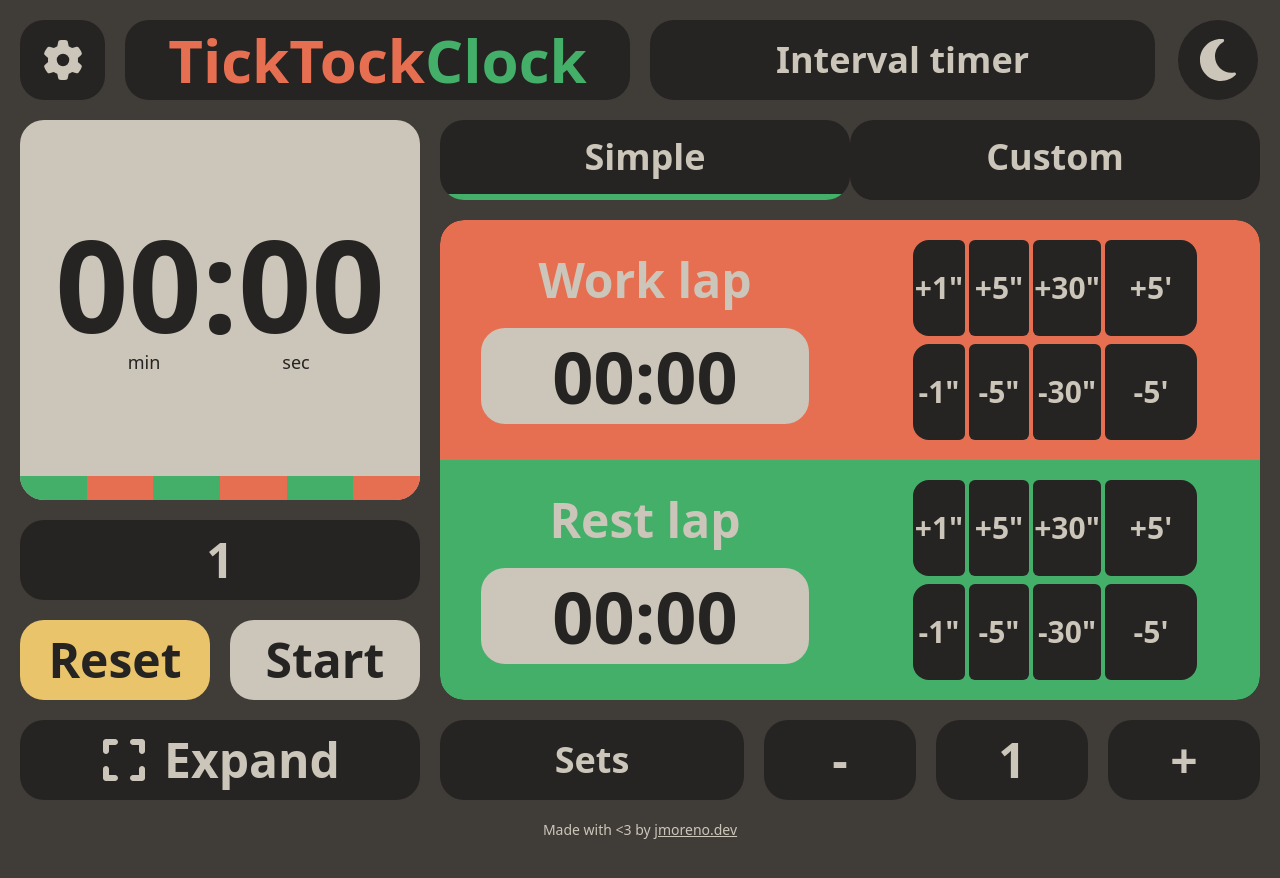
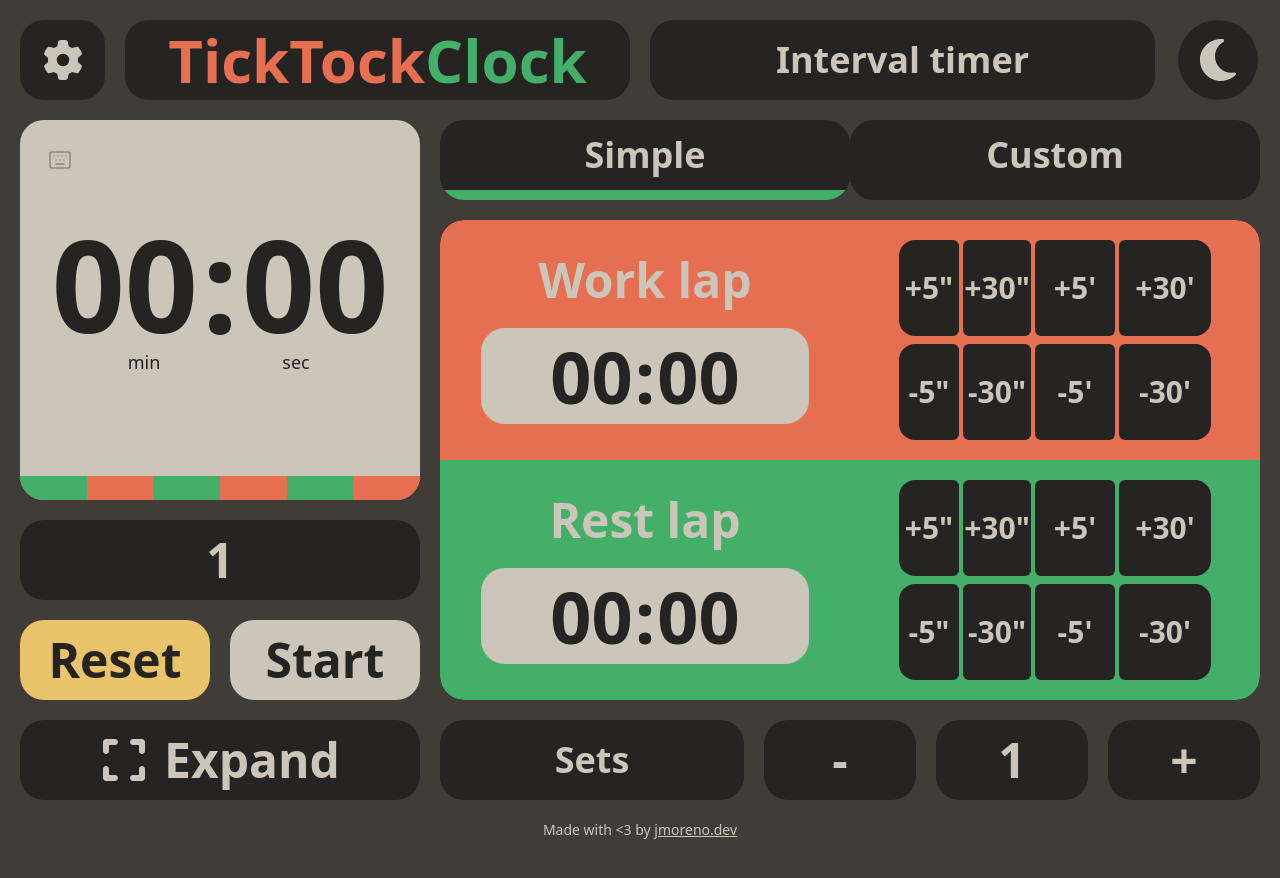
Before and after one commit to jesu-m0/TickTockClock, a React (Vite) app in the folder TickTockClock/: page / in a window 1280 px wide. Shown: the top 878 px of the page. Built offline with nearby package versions, Linux system fonts and the light colour scheme.

Commit message:
feat: improvements

```diff
--- a/TickTockClock/src/components/Common/Clock.tsx
+++ b/TickTockClock/src/components/Common/Clock.tsx
@@ -1,9 +1,10 @@
-import React, { useEffect, useCallback } from "react";
+import React, { useEffect, useCallback, useState } from "react";
 import { AnimationType, ClockStatus, Colors } from "../../types";
 import { useClockStatus } from "../../context/ClockContext";
 import { useTheme } from "../../context/ThemeContext";
 import { playTimerFinishedSound, playWorkLapFinishedSound, playRestLapFinishedSound } from "../../utils/soundNotification";
 import { useTranslation } from "../../i18n/useTranslation";
+import TimeDigits from "./TimeDigits";
 
 const Clock: React.FC = () => {
       const { isDarkMode } = useTheme();
@@ -39,6 +40,8 @@ const Clock: React.FC = () => {
             isAlternate,
             setIsAlternate,
       } = useClockStatus();
+
+      const [showShortcuts, setShowShortcuts] = useState(false);
 
       const setReadyToRunningSimple = useCallback(() => {
             //Set parameters for the first lap. The workout gonna start NOW.
@@ -371,11 +374,52 @@ const Clock: React.FC = () => {
       return (
             <>
                   {/* Clock display - mobile: 4x4, desktop: 4x4 */}
-                  <div className="col-span-4 row-span-4 lg:col-start-1 lg:row-start-2 h-full rounded-3xl content-center dark:bg-timberwolf bg-floralWhite flex flex-col">
+                  <div className="col-span-4 row-span-4 lg:col-start-1 lg:row-start-2 h-full rounded-3xl content-center dark:bg-timberwolf bg-floralWhite flex flex-col relative">
+                        {/* Keyboard shortcuts button */}
+                        <button
+                              onClick={() => setShowShortcuts(!showShortcuts)}
+                              className="absolute top-4 left-4 z-10 w-10 h-10 lg:w-12 lg:h-12 flex items-center justify-center rounded-xl hover:scale-110 hover:bg-blackOlive/10 dark:hover:bg-eerieBlack/20 transition-all duration-200 cursor-pointer"
+                        >
+                              <svg xmlns="http://www.w3.org/2000/svg" viewBox="0 0 24 24" fill="none" stroke="currentColor" strokeWidth="1.5" strokeLinecap="round" strokeLinejoin="round" className="w-5 h-5 lg:w-6 lg:h-6 text-blackOlive/30 dark:text-eerieBlack/40">
+                                    <rect x="2" y="4" width="20" height="16" rx="2" />
+                                    <path d="M6 8h.01M10 8h.01M14 8h.01M18 8h.01M8 12h.01M12 12h.01M16 12h.01M8 16h8" />
+                              </svg>
+                        </button>
+
+                        {/* Shortcuts card */}
+                        {showShortcuts && (
+                              <div className="absolute top-14 left-4 lg:top-16 z-20 bg-blackOlive dark:bg-eerieBlack text-floralWhite dark:text-timberwolf rounded-2xl p-4 shadow-lg min-w-[180px]">
+                                    <div className="flex justify-between items-center mb-3">
+                                          <p className="font-bold text-sm lg:text-base">{t.shortcuts}</p>
+                                          <button
+                                                onClick={() => setShowShortcuts(false)}
+                                                className="w-6 h-6 flex items-center justify-center rounded-lg hover:bg-floralWhite/20 transition-colors duration-200 cursor-pointer"
+                                          >
+                                                <svg xmlns="http://www.w3.org/2000/svg" width="14" height="14" viewBox="0 0 24 24" fill="none" stroke="currentColor" strokeWidth="2.5" strokeLinecap="round" strokeLinejoin="round">
+                                                      <path d="M18 6 6 18" />
+                                                      <path d="m6 6 12 12" />
+                                                </svg>
+                                          </button>
+                                    </div>
+                                    <div className="flex flex-col gap-2 text-sm">
+                                          <div className="flex justify-between items-center gap-4">
+                                                <p className="pointer-events-auto">{t.playPause}</p>
+                                                <kbd className="bg-floralWhite/20 px-2 py-0.5 rounded-md flex items-center justify-center">
+                                                      <svg xmlns="http://www.w3.org/2000/svg" viewBox="0 0 24 14" fill="none" stroke="currentColor" strokeWidth="2.5" strokeLinecap="round" strokeLinejoin="round" className="w-6 h-4">
+                                                            <path d="M4 10V12H20V10" />
+                                                      </svg>
+                                                </kbd>
+                                          </div>
+                                          <div className="flex justify-between items-center gap-4">
+                                                <p className="pointer-events-auto">{t.reset}</p>
+                                                <kbd className="bg-floralWhite/20 px-2 py-0.5 rounded-md font-mono text-xs">R</kbd>
+                                          </div>
+                                    </div>
+                              </div>
+                        )}
+
                         <div className="p-4 h-full flex flex-col justify-center items-center">
-                              <p className="font-black text-blackOlive dark:text-eerieBlack text-8xl md:text-8xl xl:text-9xl text-center">
-                                    {formatTime(time)}
-                              </p>
+                              <TimeDigits value={formatTime(time)} className="font-black text-blackOlive dark:text-eerieBlack text-8xl md:text-8xl xl:text-9xl text-center" />
                               <div className="flex px-8 w-full">
                                     <p className="font-medium text-blackOlive dark:text-eerieBlack text-lg text-center w-1/2">
                                           {t.min}
--- a/TickTockClock/src/components/Common/ExpandedContent.tsx
+++ b/TickTockClock/src/components/Common/ExpandedContent.tsx
@@ -2,6 +2,7 @@ import React from "react";
 import { useClockStatus } from "../../context/ClockContext";
 import { ClockStatus, Colors } from "../../types";
 import { useTranslation } from "../../i18n/useTranslation";
+import TimeDigits from "./TimeDigits";
 
 interface ExpandedContentProps {
       setIsExpanded: React.Dispatch<React.SetStateAction<boolean>>;
@@ -76,9 +77,7 @@ const ExpandedContent: React.FC<ExpandedContentProps> = ({
                               {/*Clock*/}
                               <div className="mx-auto dark:bg-timberwolf bg-floralWhite h-[50vh] lg:h-[60vh] lg:w-[60vw] w-[85vw] rounded-3xl mt-[5vh] flex flex-col items-center justify-center">
                                     <div className="h-full flex flex-col justify-center items-center">
-                                          <p className="text-blackOlive 2xl:text-[18rem] xl:text-[16rem] lg:text-[14rem] md:text-[12rem] text-8xl font-black">
-                                                {formatTime(time)}
-                                          </p>
+                                          <TimeDigits value={formatTime(time)} className="text-blackOlive 2xl:text-[18rem] xl:text-[16rem] lg:text-[14rem] md:text-[12rem] text-8xl font-black" />
                                           <div className="flex px-8 w-full">
                                                 <p className="font-medium text-blackOlive dark:text-eerieBlack text-lg text-center w-1/2">
                                                       {t.min}
--- /dev/null
+++ b/TickTockClock/src/components/Common/TimeDigits.tsx
@@ -0,0 +1,23 @@
+interface TimeDigitsProps {
+      value: string;
+      className?: string;
+}
+
+const TimeDigits: React.FC<TimeDigitsProps> = ({ value, className }) => (
+      <p className={className}>
+            {value.split('').map((char, i) => (
+                  <span
+                        key={i}
+                        style={{
+                              display: 'inline-block',
+                              width: char === ':' ? '0.6ch' : '1ch',
+                              textAlign: 'center',
+                        }}
+                  >
+                        {char}
+                  </span>
+            ))}
+      </p>
+);
+
+export default TimeDigits;
--- a/TickTockClock/src/components/CustomInfo/shared/IntervalTimeDisplay.tsx
+++ b/TickTockClock/src/components/CustomInfo/shared/IntervalTimeDisplay.tsx
@@ -1,4 +1,5 @@
 import { useTranslation } from "../../../i18n/useTranslation";
+import TimeDigits from "../../Common/TimeDigits";
 
 interface IntervalTimeDisplayProps {
       duration: number;
@@ -23,9 +24,7 @@ const IntervalTimeDisplay: React.FC<IntervalTimeDisplayProps> = ({
       return (
             <div className="order-4 col-span-12 lg:col-span-4 row-span-3 lg:row-span-4 bg-floralWhite dark:bg-timberwolf rounded-3xl flex flex-col">
                   <div className="p-4 h-full flex flex-col justify-center items-center">
-                        <p className="font-black text-blackOlive text-8xl md:text-8xl xl:text-9xl text-center">
-                              {formatTime(duration)}
-                        </p>
+                        <TimeDigits value={formatTime(duration)} className="font-black text-blackOlive text-8xl md:text-8xl xl:text-9xl text-center" />
                         <div className="flex px-8 w-full">
                               <p className="font-medium text-blackOlive text-lg text-center w-1/2">
                                     {t.min}
--- a/TickTockClock/src/components/SimpleInfo/SimpleInfo.tsx
+++ b/TickTockClock/src/components/SimpleInfo/SimpleInfo.tsx
@@ -3,6 +3,7 @@ import './SimpleInfo.css';
 import { AnimationType, ClockStatus } from '../../types';
 import { useClockStatus } from '../../context/ClockContext';
 import { useTranslation } from '../../i18n/useTranslation';
+import TimeDigits from '../Common/TimeDigits';
 
 export interface WorkDurationButton {
       id: string;
@@ -23,31 +24,31 @@ const SimpleInfo: React.FC = () => {
       const [buttonDoAnimation, setButtonDoAnimation] = useState<string>("");
 
       const [workUpButtons, setWorkUpButtons] = useState<WorkDurationButton[]>([
-            { id: 'workUp1', seconds: 1, label: '+1"', isClicked: false, size: 'xs' },
             { id: 'workUp5', seconds: 5, label: '+5"', isClicked: false, size: 's' },
             { id: 'workUp30', seconds: 30, label: '+30"', isClicked: false, size: 'm' },
-            { id: 'workUp300', seconds: 300, label: "+5'", isClicked: false, size: 'xl' },
+            { id: 'workUp300', seconds: 300, label: "+5'", isClicked: false, size: 'l' },
+            { id: 'workUp1800', seconds: 1800, label: "+30'", isClicked: false, size: 'xl' },
       ]);
 
       const [workDownButtons, setWorkDownButtons] = useState<WorkDurationButton[]>([
-            { id: 'workDown1', seconds: 1, label: '-1"', isClicked: false, size: 'xs' },
             { id: 'workDown5', seconds: 5, label: '-5"', isClicked: false, size: 's' },
             { id: 'workDown30', seconds: 30, label: '-30"', isClicked: false, size: 'm' },
-            { id: 'workDown300', seconds: 300, label: "-5'", isClicked: false, size: 'xl' },
+            { id: 'workDown300', seconds: 300, label: "-5'", isClicked: false, size: 'l' },
+            { id: 'workDown1800', seconds: 1800, label: "-30'", isClicked: false, size: 'xl' },
       ]);
 
       const [restUpButtons, setRestUpButtons] = useState<WorkDurationButton[]>([
-            { id: 'restUp1', seconds: 1, label: '+1"', isClicked: false, size: 'xs' },
             { id: 'restUp5', seconds: 5, label: '+5"', isClicked: false, size: 's' },
             { id: 'restUp30', seconds: 30, label: '+30"', isClicked: false, size: 'm' },
-            { id: 'restUp300', seconds: 300, label: "+5'", isClicked: false, size: 'xl' },
+            { id: 'restUp300', seconds: 300, label: "+5'", isClicked: false, size: 'l' },
+            { id: 'restUp1800', seconds: 1800, label: "+30'", isClicked: false, size: 'xl' },
       ]);
 
       const [restDownButtons, setRestDownButtons] = useState<WorkDurationButton[]>([
-            { id: 'restDown1', seconds: 1, label: '-1"', isClicked: false, size: 'xs' },
             { id: 'restDown5', seconds: 5, label: '-5"', isClicked: false, size: 's' },
             { id: 'restDown30', seconds: 30, label: '-30"', isClicked: false, size: 'm' },
-            { id: 'restDown300', seconds: 300, label: "-5'", isClicked: false, size: 'xl' },
+            { id: 'restDown300', seconds: 300, label: "-5'", isClicked: false, size: 'l' },
+            { id: 'restDown1800', seconds: 1800, label: "-30'", isClicked: false, size: 'xl' },
       ]);
 
       //Control the animation of + or - when clicked
@@ -195,9 +196,7 @@ const SimpleInfo: React.FC = () => {
                                           <p className="timer-phase-title">{t.workLap}</p>
                                           <div className={`lap-timer-display-container
                                                 ${simpleTimerInfo.currentAnimation === AnimationType.EMPTY_LAPS_DURATION && simpleTimerInfo.workLapDuration === 0 ? 'button-error-animation' : ''}`}>
-                                                <p className='lap-timer-digits'>
-                                                      {formatTime(simpleTimerInfo.workLapDuration)}
-                                                </p>
+                                                <TimeDigits value={formatTime(simpleTimerInfo.workLapDuration)} className='lap-timer-digits' />
                                           </div>
                                     </div>
 
@@ -241,9 +240,7 @@ const SimpleInfo: React.FC = () => {
                                           <p className="timer-phase-title">{t.restLap}</p>
                                           <div className={`lap-timer-display-container
                                                 ${simpleTimerInfo.currentAnimation === AnimationType.EMPTY_LAPS_DURATION && simpleTimerInfo.restLapDuration === 0 ? 'button-error-animation' : ''}`}>
-                                                <p className='lap-timer-digits'>
-                                                      {formatTime(simpleTimerInfo.restLapDuration)}
-                                                </p>
+                                                <TimeDigits value={formatTime(simpleTimerInfo.restLapDuration)} className='lap-timer-digits' />
                                           </div>
                                     </div>
 
```
Also changed, not shown: TickTockClock/src/components/CustomInfo/shared/DurationPicker.tsx (+2 -16 lines), TickTockClock/src/components/mainPage.tsx (+25 -7 lines), TickTockClock/src/i18n/translations.ts (+12 -0 lines).
